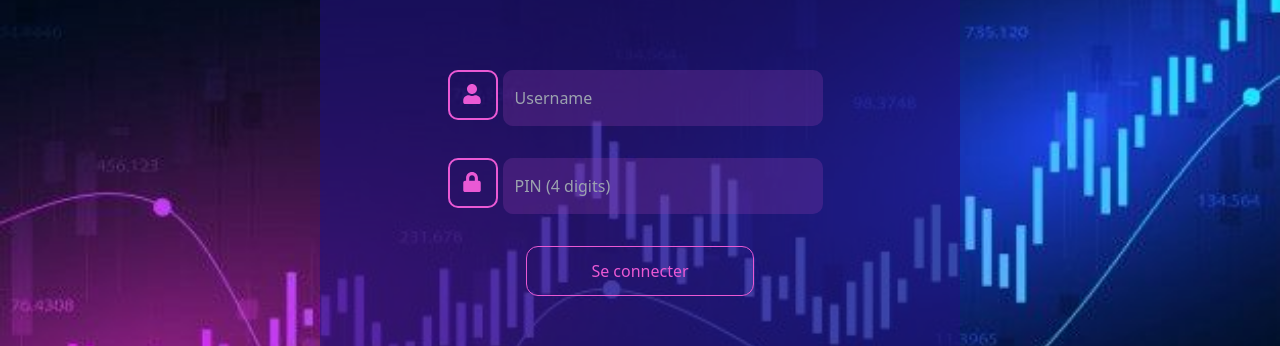
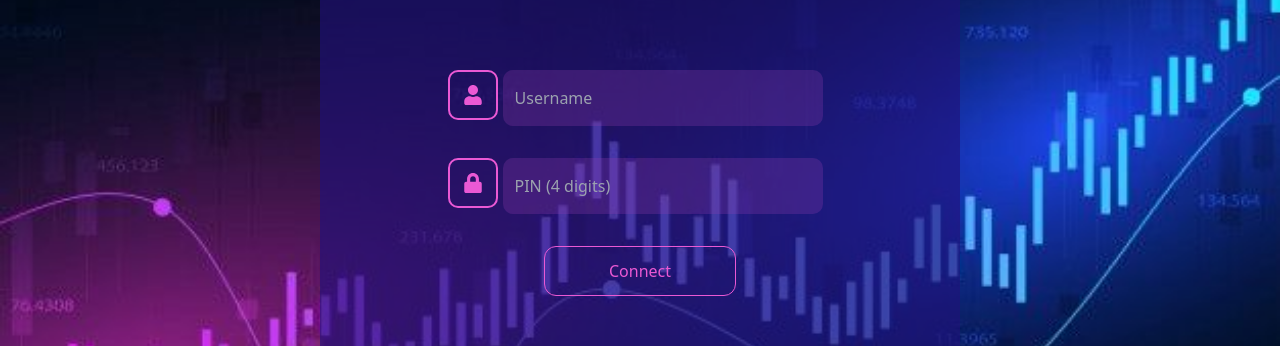
Before and after one commit to OUTER-DEV/frontend, a React (Create React App) app: page /login in a window 1280 px wide. Shown: the part 178-524 px from the top of the page. Built offline with nearby package versions, Linux system fonts and the light colour scheme.

Commit message:
feat: login update

```diff
--- a/src/Login/login.css
+++ b/src/Login/login.css
@@ -24,7 +24,6 @@ text-align: center;
     border: solid 2px;
     font-size: 20px;
     border-radius: 10px;
-    padding: 3%;
     margin-right: 5px;
     color: rgb(234, 89, 212);
 }
--- a/src/Login/login.js
+++ b/src/Login/login.js
@@ -1,12 +1,16 @@
 import React, { useState } from 'react';
 import { useHistory } from 'react-router-dom';
-import "./login.css"
+import './login.css';
+import Loading from '../components/loading';
 import { FaUser, FaLock } from 'react-icons/fa';
+import MainPage from '../Main/main';
 
 const LoginForm = () => {
   const history = useHistory();
   const [userName, setUserName] = useState('');
   const [pin, setPin] = useState('');
+  const [loading, setLoading] = useState(false);
+  const [buttonClicked, setButtonClicked] = useState(false);
 
   const handleUserNameChange = (e) => {
     setUserName(e.target.value);
@@ -20,35 +24,51 @@ const LoginForm = () => {
   };
 
   const handleSubmit = async (e) => {
+    setButtonClicked(true);
     e.preventDefault();
 
     if (pin.length === 4) {
-
+      setLoading(true);
       /**
- * data posting
+       * Data posting
        */
-
       /*try {
         const user = await login(email, password);
         console.log('Connexion réussie:', user);
 
+        setLoading(false);
         history.push('/main');
       } catch (error) {
         console.error('Erreur:', error);
+        setLoading(false);
       }*/
+
+      setTimeout(() => {
+        setLoading(false);
         history.push('/main');
-      window.location.reload();
+      }, 2000);
     } else {
-      console.error('Le PIN doit contenir exactement 4 chiffres.');
+      console.error('Le PIN doit contenir exactement 4 chiffres!');
     }
   };
 
   return (
-    <form onSubmit={handleSubmit} className="flex flex-col items-center justify-center min-h-screen">
-      <div className='_mainContainer'>
+    <>
+      {buttonClicked ? (
+        loading ? (
+          <Loading />
+        ) : (
+          <MainPage />
+        )
+      ) : (
+        <form
+          onSubmit={handleSubmit}
+          className="flex flex-col items-center justify-center min-h-screen"
+        >
+          <div className="_mainContainer">
             <div className="flex flex-cole">
-          <label className='_icon'>
-            <FaUser/>
+              <label className="flex justify-center items-center h-full sm:w-10 _icon">
+                <FaUser />
               </label>
               <input
                 type="text"
@@ -56,12 +76,12 @@ const LoginForm = () => {
                 value={userName}
                 onChange={handleUserNameChange}
                 className="_input"
-            placeholder='Username'
+                placeholder="Username"
               />
             </div>
             <div className="flex flex-cole">
-          <label className='_icon'>
-            <FaLock/>
+              <label className="flex justify-center items-center h-full sm:w-10 _icon">
+                <FaLock />
               </label>
               <input
                 type="text"
@@ -69,18 +89,17 @@ const LoginForm = () => {
                 value={pin}
                 onChange={handlePinChange}
                 className="_input"
-            placeholder='PIN (4 digits)'
+                placeholder="PIN (4 digits)"
                 maxLength={4}
               />
             </div>
-        <button
-          type="submit"
-          className="_button"
-        >
-          Se connecter
+            <button type="submit" className="_button">
+              Connect
             </button>
           </div>
         </form>
+      )}
+    </>
   );
 };
 
--- a/src/Main/main.js
+++ b/src/Main/main.js
@@ -1,14 +1,32 @@
-import React from 'react';
-
+import React, { useState, useEffect } from 'react';
 
 const MainPage = () => {
+  const [imageURL, setImageURL] = useState('');
+
+  useEffect(() => {
+    fetchRandomImage();
+  }, []);
+
+  const fetchRandomImage = () => {
+    setImageURL('');
+
+    const API_URL = 'https://picsum.photos/1200/800';
+
+    fetch(API_URL)
+      .then(response => {
+        const imageUrl = response.url;
+        setImageURL(imageUrl);
+      })
+      .catch(error => {
+        console.error('Erreur lors de la récupération de l\'image:', error);
+      });
+  };
+
   return (
-    <>
-    <div>A</div>
-    <div>B</div>
-
-    </>
-  )
+    <div>
+      {imageURL && <img src={imageURL} alt="Image" />}
+    </div>
+  );
 };
 
 export default MainPage;
--- /dev/null
+++ b/src/components/loading.js
@@ -0,0 +1,10 @@
+import React from 'react';
+import "./loading.css"
+
+const Loading = () => {
+  return (
+    <h1 className="loading">Loading.</h1>
+  );
+};
+
+export default Loading;
```
Also changed, not shown: src/components/loading.css (added). Lines whose indentation alone changed are shown as unchanged.
